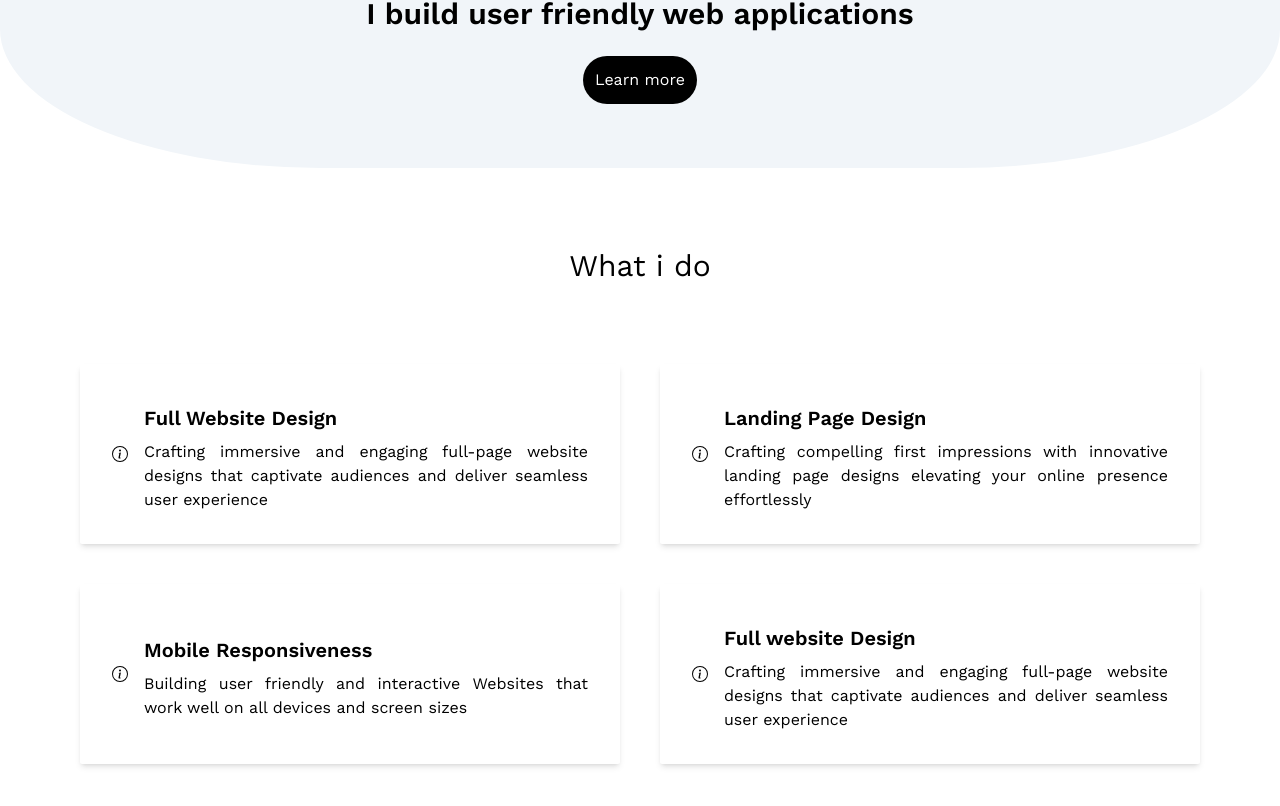
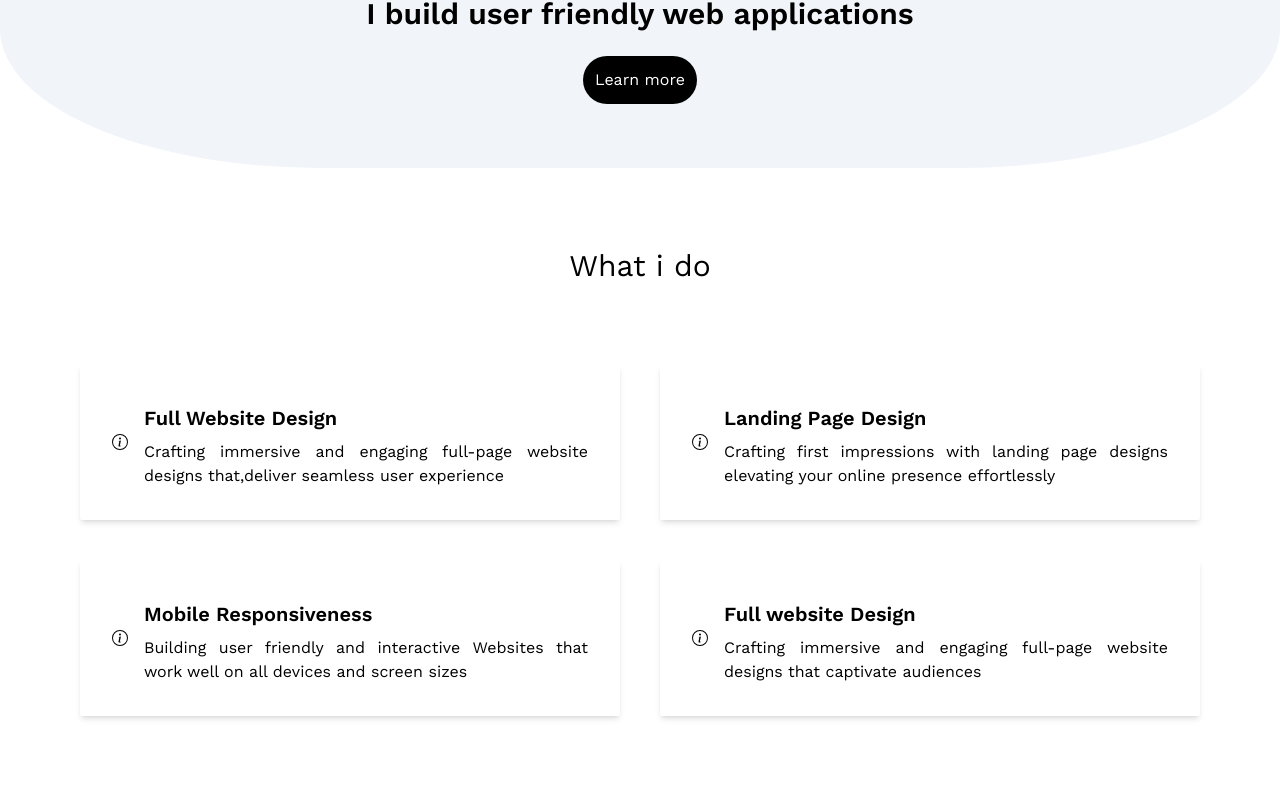
Before and after one commit to wemmy6673/wemmy.github.io, a React (Vite) app: page / in a window 1280 px wide. Shown: the part 484-1290 px from the top of the page. Built offline with nearby package versions, Linux system fonts and the light colour scheme.

Commit message:
Description

```diff
--- a/src/components/Description.jsx
+++ b/src/components/Description.jsx
@@ -3,12 +3,12 @@ import { BsInfoCircle } from "react-icons/bs";
 const Specs =[{
         id:1,
         title: "Full Website Design",
-        text:"Crafting immersive and engaging full-page website designs that captivate audiences and deliver seamless user experience",
+        text:"Crafting immersive and engaging full-page website designs that,deliver seamless user experience",
     },
     {
         id:2,
         title: "Landing Page Design",
-        text:"Crafting compelling first impressions with innovative landing page designs elevating your online presence effortlessly",
+        text:"Crafting first impressions with landing page designs elevating your online presence effortlessly",
     },
 
     {
@@ -19,7 +19,7 @@ const Specs =[{
       {
         id:4,
         title: "Full website Design",
-        text:"Crafting immersive and engaging full-page website designs that captivate audiences and deliver seamless user experience",
+        text:"Crafting immersive and engaging full-page website designs that captivate audiences",
       }]
 const Description = () =>{
 
```
